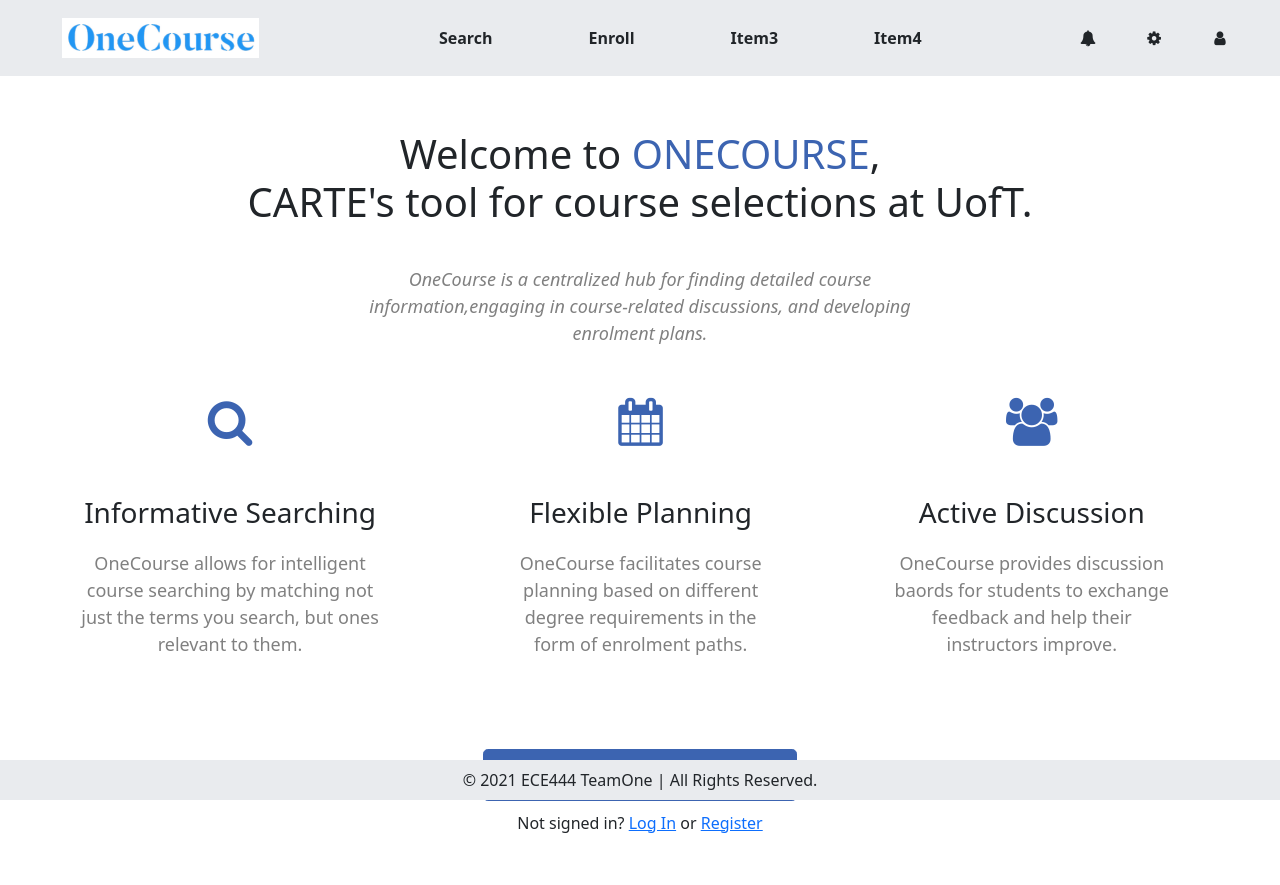
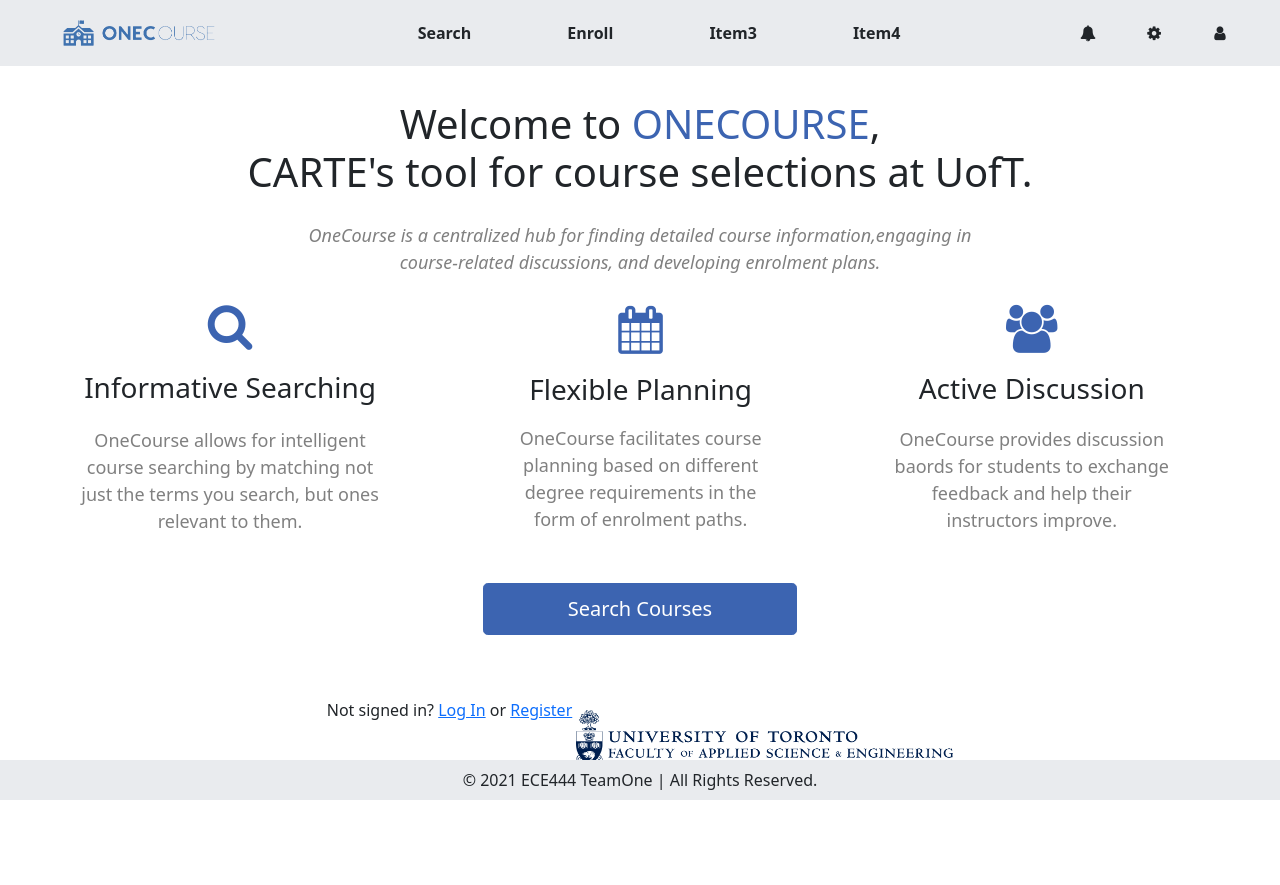
Before and after one commit to ECE444-2021Fall/project1-education-pathways-group-1-teamone, a Flask app: page / in a window 1280 px wide. After the commit the page ends 800 px from the top, so only its background shows below. Run offline with Flask 2, Linux system fonts and the light colour scheme; parts of the project's set-up code (start-up, migrations or seed data) failed here and were passed over; some libraries are stand-ins or nearby versions.

Commit message:
Adjust layout details

```diff
--- a/project/static/styles/index.css
+++ b/project/static/styles/index.css
@@ -9,13 +9,13 @@
 table {
   border-collapse: collapse;
   width: 97%;
-  margin-top: 50px;
-  margin-bottom: 50px;
+  margin-top: 2%;
+  margin-bottom: 2%;
 }
 h1{
     text-align: center;
-    margin-top: 130px;
-    margin-bottom: 40px;
+    margin-top: 8%;
+    margin-bottom:2%;
 }
 
 td {
@@ -23,7 +23,7 @@ td {
 }
 
 p.description{
-    width: 50%;
+    width: 55%;
     margin-left: auto;
     margin-right: auto;
     color: gray;
@@ -33,7 +33,7 @@ p.description{
 }
 
 h3{
-    margin-top:50px;
+    margin-top:5%;
 
 }
 
@@ -41,8 +41,8 @@ td p{
     width: 70%;
     margin-right: auto;
     margin-left: auto;
-    margin-top: 20px;
-    margin-bottom: 40px;
+    margin-top: 5%;
+    margin-bottom: 5%;
 
     color: gray;
     font-size: large;
@@ -62,5 +62,9 @@ button{
 .btn-primary{
     background-color: #3C64B1;
     border-color: #3C64B1;
-    margin-bottom: 10px;
+    margin-bottom: 1%;
 }
+
+i.fa {
+    font-family:FontAwesome!important;
+  }
--- a/project/static/styles/navbar.css
+++ b/project/static/styles/navbar.css
@@ -35,3 +35,7 @@ img {
   max-width: 100%;
   max-height: 100%;
 }
+
+i.fa {
+  font-family:FontAwesome!important;
+}
--- a/project/templates/index.html
+++ b/project/templates/index.html
@@ -48,6 +48,10 @@
     {% if not username %}
     Not signed in? <a href="{{url_for('login')}}"Log In>Log In</a> or <a href="{{url_for('register')}}" >Register</a>
     {% endif %}
+
+    <img src="/static/images/CARTE_logo.jpg" alt="CARTE logo" width=30% style="padding-top: 5%">
   </div>
 
+
+
 {% endblock %}
--- a/project/templates/navbar.html
+++ b/project/templates/navbar.html
@@ -3,10 +3,7 @@
 <link rel="stylesheet" href="https://cdn.jsdelivr.net/npm/@fortawesome/fontawesome-free@5.15.4/css/fontawesome.min.css">
 <nav class="navbar navbar-expand-lg navbar-dark bg-primary fixed-top">
     <div class="container-fluid">
-        <a class="navbar-brand text-primary" href="/"><img class="navbar-brand img-primary" src="/static/images/logo.png" alt="OneCourse" height="50px"></a>
-        {% if session['user_authenticated']  %}
-        <a href="{{url_for('logout')}}" class="btn btn-primary btn-lg">LogOut</a>
-        {% endif %}
+        <a class="navbar-brand text-primary" href="/"><img class="navbar-brand img-primary" src="/static/images/logo-test.png" alt="OneCourse" height="40px"></a>
         <button class="navbar-toggler" type="button" data-bs-toggle="collapse" data-bs-target="#navbarSupportedContent"
             aria-controls="navbarSupportedContent" aria-expanded="false" aria-label="Toggle navigation">
             <span class="navbar-toggler-icon"></span>
--- a/project/templates/results.html
+++ b/project/templates/results.html
@@ -5,7 +5,7 @@
 {% block content %}
     <link rel="stylesheet" type= "text/css" href="{{ url_for('static',filename='styles/results.css') }}">
    <section class="course_search">
-       <h1 style="margin-top:120px; margin-bottom:25px">Course Search</h1>
+       <h1 style="margin-top:50px; margin-bottom:25px">Course Search</h1>
         {% with form=form, selections=selections %}{% include 'form.html' %}{% endwith%}
    </section>
    {% if not search_results%}
--- a/project/templates/search.html
+++ b/project/templates/search.html
@@ -3,7 +3,7 @@
 
 {% block content %}
 
-  <h1 style="margin-top:120px; margin-bottom:20px">Course Search</h1>
+  <h1 style="margin-top:50px; margin-bottom:20px">Course Search</h1>
   {% with selections=selections %}{% include 'form.html' %}{% endwith%}
 
 {% endblock %}
```
Also changed, not shown: project/static/styles/course.css (+5 -2 lines), project/static/styles/enroll.css (+5 -3 lines), project/static/styles/user.css (added, +9 -0 lines), project/templates/course.html (+6 -6 lines), project/templates/enroll.html (+4 -4 lines), project/templates/user.html (+6 -1 lines).
